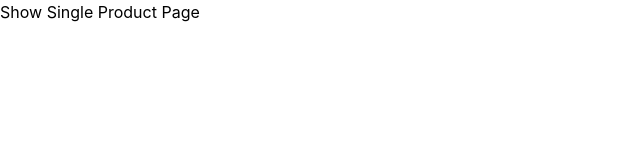
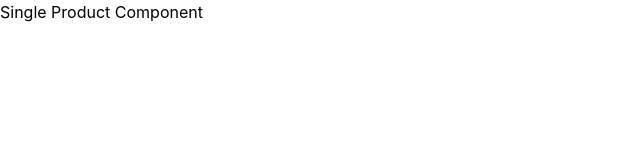
Before and after one commit to ishantsahni/ishant_fe, a React (Create React App) app: page /showSingleProduct in a window 1280 px wide. Shown: the top 160 px of the page, without its empty margins (0-640 px from the left). Built offline with nearby package versions, Linux system fonts and the light colour scheme.

Commit message:
show single product component added

```diff
--- /dev/null
+++ b/src/components/SingleProductComponent/index.jsx
@@ -0,0 +1,7 @@
+function SingleProductComponent() {
+    return (
+        <div>Single Product Component</div>
+    )
+}
+
+export default SingleProductComponent;
--- a/src/pages/ShowSingleProductPage/index.jsx
+++ b/src/pages/ShowSingleProductPage/index.jsx
@@ -1,6 +1,8 @@
+import SingleProductComponent from "../../components/SingleProductComponent";
+
 function ShowSingleProductPage() {
     return (
-        <div>Show Single Product Page</div>
+        <div><SingleProductComponent /></div>
     )
 }
 
```
